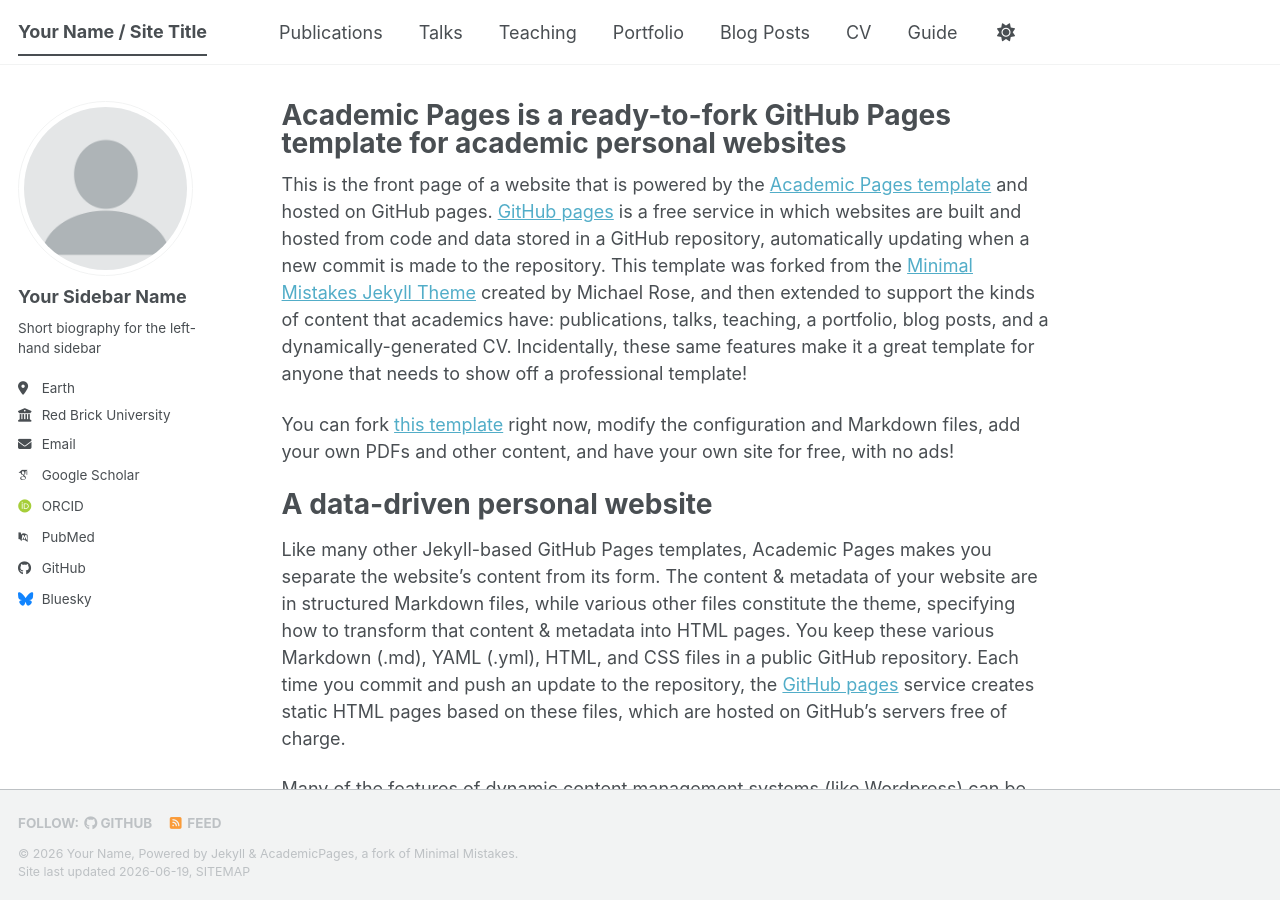
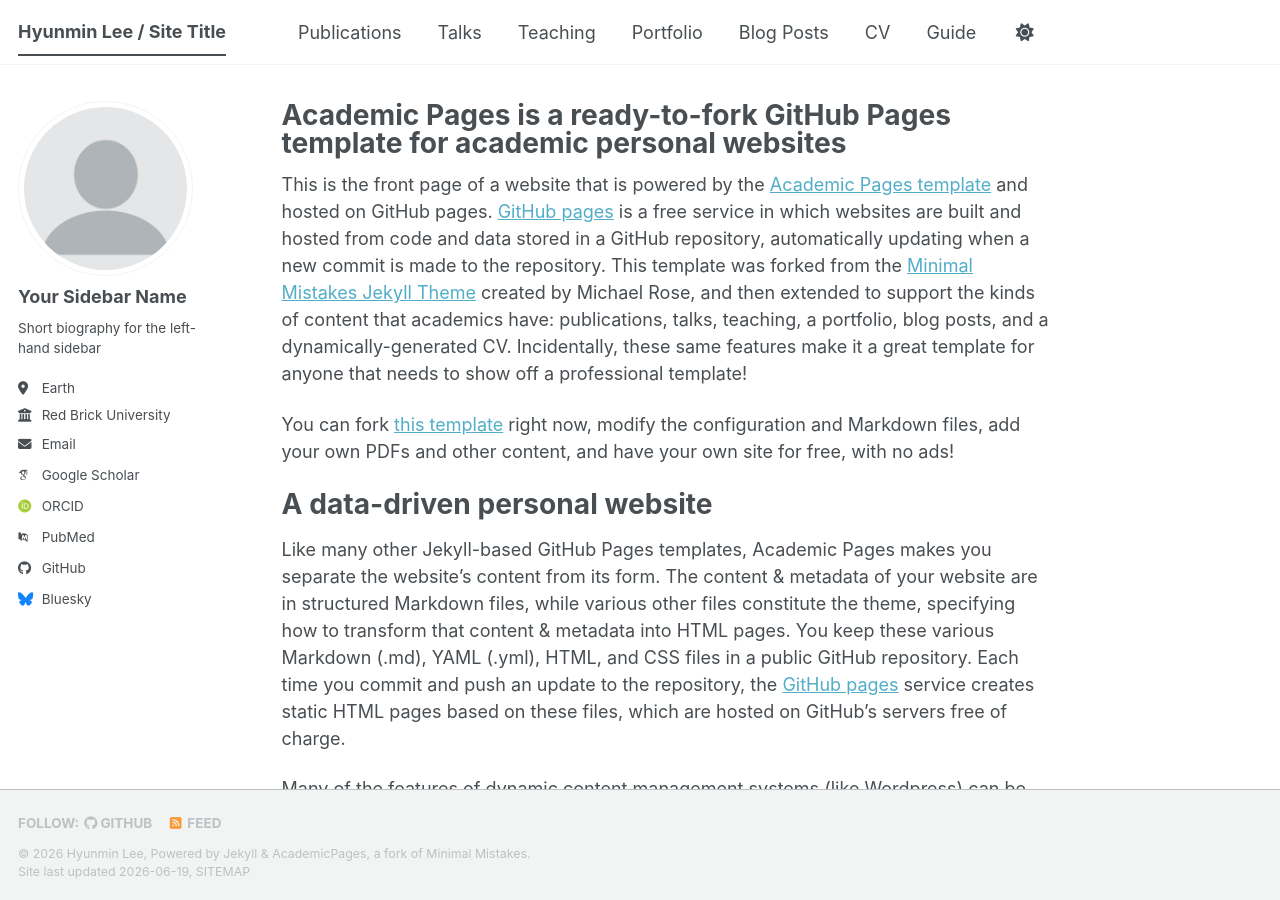
Before and after one commit to codingCat06/codingCat06.github.io, a Jekyll site: the page built from _pages/about.md, in a window 1280 px wide and 900 px high. Built offline with Jekyll 4.4.1, drawn with Linux system fonts in a browser that asks for light colours; some web fonts are replaced; a script bundle is joined from its source files by our own code; library files that are not in the unit come from our copies.

Commit message:
Update _config.yml

```diff
--- a/_config.yml
+++ b/_config.yml
@@ -9,11 +9,11 @@
 # Basic Site Settings
 locale                   : "en-US"
 site_theme               : "default" # The available themes options are "default", "air", "sunrise", "mint", "dirt" and "contrast"
-title                    : "Your Name / Site Title"
+title                    : "Hyunmin Lee / Site Title"
 title_separator          : "-"
-name                     : &name "Your Name"
-description              : &description "Your Name's academic portfolio"   # Update this with a general description of your site, this is the default if not overridden by a page
-url                      : https://academicpages.github.io # The base hostname & protocol for your site e.g. "https://[your GitHub username].github.io",
+name                     : &name "Hyunmin Lee"
+description              : &description "Hyunin's academic portfolio"   # Update this with a general description of your site, this is the default if not overridden by a page
+url                      : https://codingCat06.github.io # The base hostname & protocol for your site e.g. "https://[your GitHub username].github.io",
                                                            # or if you already have some other page hosted on Github then use "https://[your GitHub username].github.io/[Your Repo Name]"
 baseurl                  : "" # the subpath of your site, e.g. "/blog"
 repository               : "academicpages/academicpages.github.io"
```
